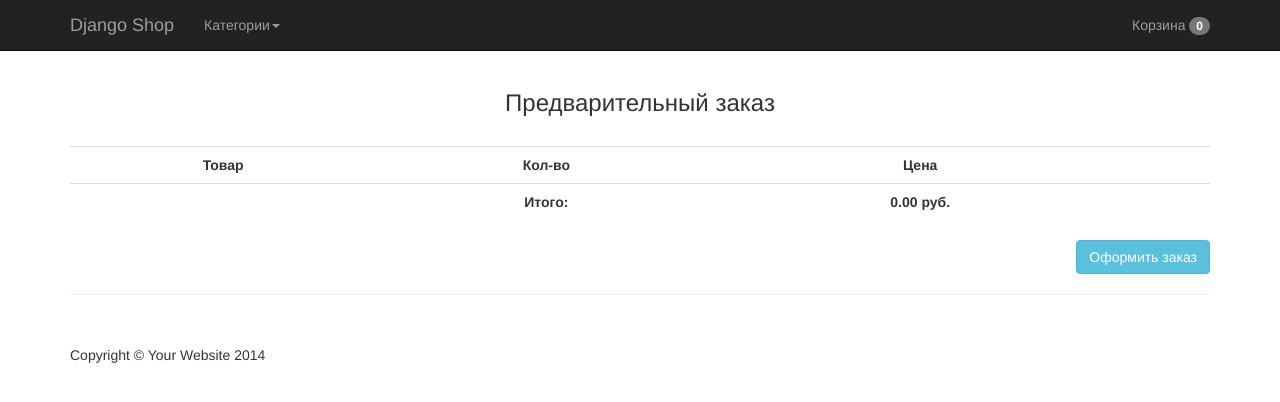
After one commit to freetoyer/djangoshop, a Django app: page /checkout/ in a window 1280 px wide. The commit adds this page. Shown: the top 402 px of the page. Run offline with Django 3.2, Linux system fonts and the light colour scheme; data comes from the database, SQL or seed files in the repository; both versions use the stored data as it was after the commit; some libraries are stand-ins or nearby versions.

Commit message:
add checkout

```diff
--- a/djangoshop/eshopapp/admin.py
+++ b/djangoshop/eshopapp/admin.py
@@ -1,8 +1,9 @@
 from django.contrib import admin
-from eshopapp.models import Category, Brand, Product, CartItem, Cart
+from eshopapp.models import Category, Brand, Product, CartItem, Cart, Order
 
 admin.site.register(Category)
 admin.site.register(Brand)
 admin.site.register(Product)
 admin.site.register(CartItem)
 admin.site.register(Cart)
+admin.site.register(Order)
--- a/djangoshop/eshopapp/models.py
+++ b/djangoshop/eshopapp/models.py
@@ -1,5 +1,6 @@
 from django.db import models
 from django.core.urlresolvers import reverse
+from django.conf import settings
 from django.db.models.signals import pre_save
 from django.utils.text import slugify
 from transliterate import translit
@@ -107,3 +108,28 @@ class Cart(models.Model):
             new_cart_total += float(item.item_total)
         cart.cart_total = new_cart_total
         cart.save()
+
+
+ORDER_STATUS_CHOICES = (
+	('Принят в обработку', 'Принят в обработку'),
+	('Выполняется', 'Выполняется'),
+	('Оплачен', 'Оплачен')
+)
+
+class Order(models.Model):
+
+	user = models.ForeignKey(settings.AUTH_USER_MODEL)
+	items = models.ForeignKey(Cart)
+	total = models.DecimalField(max_digits=9, decimal_places=2, default=0.00)
+	first_name = models.CharField(max_length=200)
+	last_name = models.CharField(max_length=200)
+	phone = models.CharField(max_length=20)
+	address = models.CharField(max_length=255)
+	buying_type = models.CharField(max_length=40, choices=(('Самовывоз', 'Самовывоз'),
+		('Доставка', 'Доставка')), default='Самовывоз')
+	date = models.DateTimeField(auto_now_add=True)
+	comments = models.TextField()
+	status = models.CharField(max_length=100, choices=ORDER_STATUS_CHOICES, default=ORDER_STATUS_CHOICES[0][0])
+
+	def __str__(self):
+		return "Заказ №{0}".format(str(self.id))
--- a/djangoshop/eshopapp/templates/cart.html
+++ b/djangoshop/eshopapp/templates/cart.html
@@ -32,6 +32,7 @@
             <td class='text-center'></td>
         </tr>
     </table>
+    <a href='{% url 'checkout' %}' class='pull-right'><button class='btn btn-info'>Предварительный заказ</button></a>
 </div>
 <h3 class='cart-empty'></h3>
 {% else %}
--- /dev/null
+++ b/djangoshop/eshopapp/templates/checkout.html
@@ -0,0 +1,31 @@
+{% extends 'base.html' %}
+
+{% block content %}
+
+<h3 class='text-center'>Предварительный заказ</h3>
+<br>
+<table class='table'>
+    <tr>
+        <td class='text-center'><strong>Товар</strong></td>
+        <td class='text-center'><strong>Кол-во</strong></td>
+        <td class='text-center'><strong>Цена</strong></td>
+        <td class='text-center'></td>
+    </tr>
+    {% for item in cart.items.all %}
+    <tr>
+        <td class='text-center'>{{ item.product.title }}</td>
+        <td class="text-center">{{ item.qty }}</td>
+        <td class='text-center'>{{ item.item_total }} руб.</td>
+        <td class='text-center'></td>
+    </tr>
+    {% endfor %}
+    <tr>
+        <td></td>
+        <td class='text-center'> <strong>Итого: </strong></td>
+        <td class='text-center'><strong>{{ cart.cart_total }} руб.</strong></td>
+        <td class='text-center'></td>
+    </tr>
+</table>
+<a href='#' class='pull-right'><button class='btn btn-info'>Оформить заказ</button></a>
+
+{% endblock content %}
--- a/djangoshop/eshopapp/urls.py
+++ b/djangoshop/eshopapp/urls.py
@@ -1,5 +1,5 @@
 from django.conf.urls import url
-from eshopapp.views import base_view, category_view, product_view, cart_view, add_to_cart_view, remove_from_cart_view, change_item_qty_view
+from eshopapp.views import base_view, category_view, product_view, cart_view, add_to_cart_view, remove_from_cart_view, change_item_qty_view, checkout_view
 
 urlpatterns = [
     url(r'^category/(?P<category_slug>[-\w]+)/$', category_view, name='category_detail'),
@@ -8,5 +8,6 @@ urlpatterns = [
     url(r'^remove_from_cart_view/$', remove_from_cart_view, name='remove_from_cart'),
     url(r'^change_item_qty/$', change_item_qty_view, name='change_item_qty'),
     url(r'^cart/$', cart_view, name='cart'),
+    url(r'^checkout/$', checkout_view, name='checkout'),
     url(r'^$', base_view, name='base'),
 ]
--- a/djangoshop/eshopapp/views.py
+++ b/djangoshop/eshopapp/views.py
@@ -135,3 +135,19 @@ def change_item_qty_view(request):
         'item_total': cart_item.item_total,
         'cart_total_price': cart.cart_total
     })
+
+
+def checkout_view(request):
+    try:
+        cart_id = request.session['cart_id']
+        cart = Cart.objects.get(id=cart_id)
+        request.session['total'] = cart.items.count()
+    except:
+        cart = Cart.objects.create()
+        cart_id = cart.id
+        request.session['cart_id'] = cart_id
+        cart = Cart.objects.get(id=cart_id)
+    context = {
+        'cart': cart
+    }
+    return render(request, 'checkout.html', context)
```
Also changed, not shown: djangoshop/db.sqlite3, djangoshop/eshopapp/migrations/0004_auto_20190724_1757.py (added), 2 other files.
